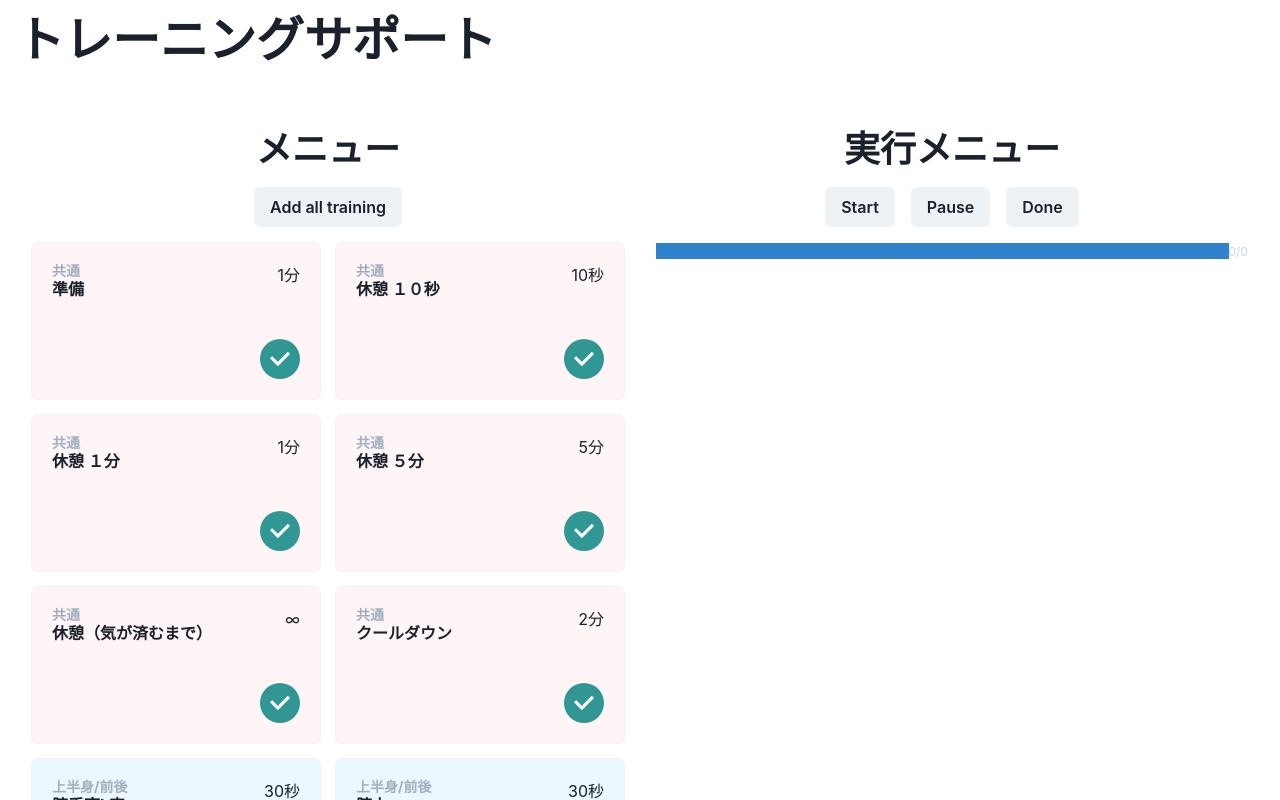
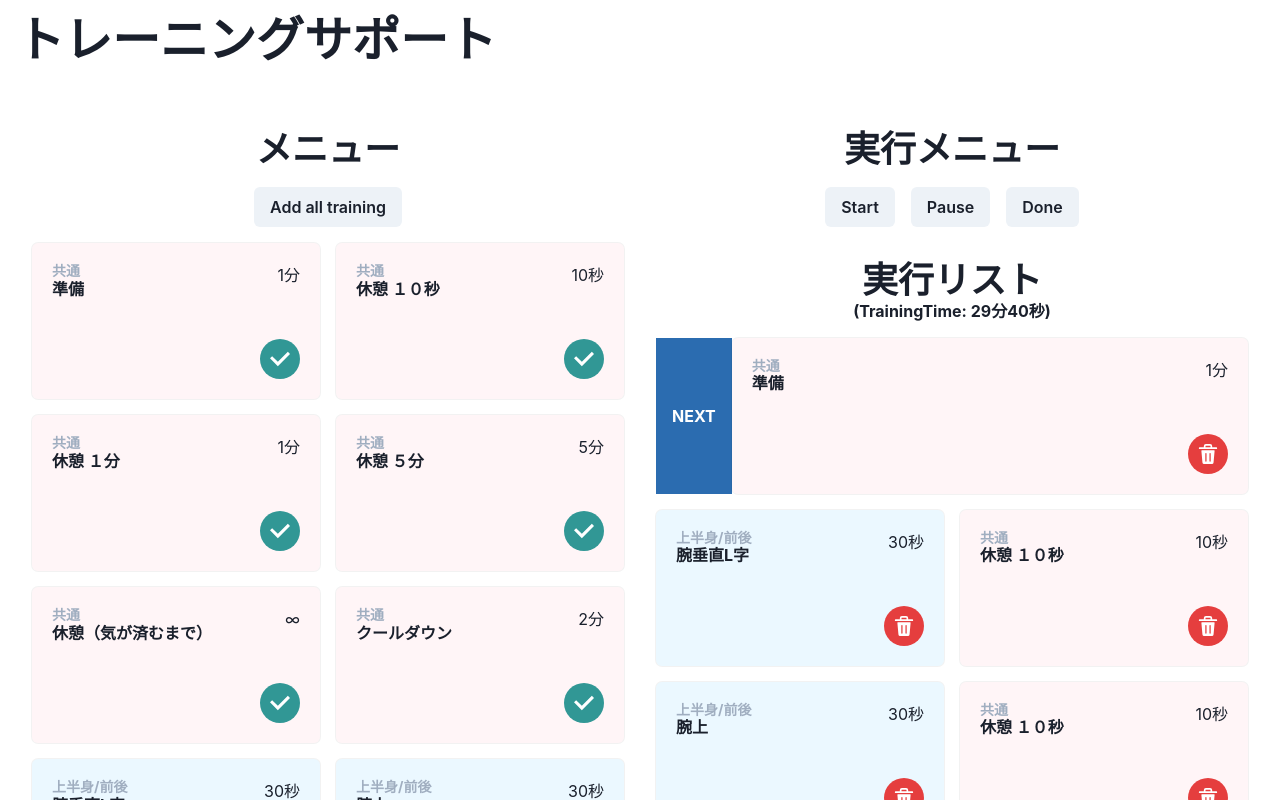
Before and after one commit to risk/training-support, a Next.js app: page / in a window 1280 px wide. Both pictures are taken after a click on the button "Add all training". Shown: the top 800 px of the page. Built offline with nearby package versions, Linux system fonts and the light colour scheme.

Commit message:
プログレスバーを円に変更

```diff
--- a/src/components/TrainingProgress.tsx
+++ b/src/components/TrainingProgress.tsx
@@ -3,10 +3,11 @@ import React, { useEffect } from 'react'
 import {
   Box,
   Flex,
-  HStack,
+  Stack,
   Text,
   Button,
-  Progress
+  CircularProgress,
+  CircularProgressLabel
 } from '@chakra-ui/react'
 import { CheckIcon, MinusIcon } from "@chakra-ui/icons"
 
@@ -16,6 +17,7 @@ type onNextHandler = () => void
 type onDoneHandler = () => void
 
 interface TrainingProgressProps {
+  hidden: boolean
   id: string
   header?: string
   name: string
@@ -90,13 +92,17 @@ export class TrainingProgress extends React.Component<TrainingProgressProps, Tra
   render(): React.ReactNode {
     const duration = this.props.duration !== -1 ? this.props.duration : '∞'
     return (
-      <Flex height="100%">
-        <Progress flex={1} max={this.props.duration} value={this.state.progress.count} size="lg" />
-        <Flex justifyContent="right">
-          <Text fontSize="xs" color="gray.300">{this.state.progress.count}/{duration}</Text>
-        </Flex>
+      <>
+        {!this.props.hidden && (
+          <CircularProgress size={120} max={this.props.duration} value={this.state.progress.count}>
+            <CircularProgressLabel>
+              <Text fontSize="ms" color="gray.600">{this.state.progress.count}</Text>
+              <Text fontSize="xs" color="gray.400">{duration}</Text>
+            </CircularProgressLabel>
+          </CircularProgress>
+        )}
         <audio id="progress-term" src="/wavs/maou_se_system47.wav" />
-      </Flex>
+      </>
     )
   }
 }
--- a/src/pages/index.tsx
+++ b/src/pages/index.tsx
@@ -9,7 +9,8 @@ import {
   Stack, HStack,
   Heading,
   Text,
-  Button
+  Button,
+  VStack
 } from '@chakra-ui/react'
 import { secToMins } from '@/utils/stringConverter'
 import { TrainingItem, ItemActions } from '@/components/TrainingItem'
@@ -90,7 +91,7 @@ export default function Index(props: PageIndexProps) {
     duration: 0
   })
 
-  const progressRef = useRef<TrainingExecute>(null)
+  const progressRef = useRef<TrainingProgress>(null)
 
   const onItemAdd = (id: string) => {
     console.log('add!', id)
@@ -148,7 +149,6 @@ export default function Index(props: PageIndexProps) {
                 setExecuteList(addList)
               }}>Add all training</Button>
             </HStack>
-            {/* <Stack spacing='4'> */}
             <SimpleGrid spacing={4} templateColumns='repeat(auto-fill, minmax(200px, 1fr))'>
               {props.items.map(item => (
                   <TrainingItem
@@ -164,7 +164,6 @@ export default function Index(props: PageIndexProps) {
                   />
                 )
               )}
-            {/* </Stack> */}
             </SimpleGrid>
           </Box>
           <Box flex="1" p={4}>
@@ -204,6 +203,8 @@ export default function Index(props: PageIndexProps) {
                 }
               }}>Done</Button>
             </HStack>
+            <Flex>
+              <Stack flexGrow={1}>
                 <TrainingItem
                   hidden={executeTraininig.id === ''}
                   id={`exec-${executeTraininig.id}`}
@@ -214,8 +215,10 @@ export default function Index(props: PageIndexProps) {
                   bg={getTrainingTypes(executeTraininig.type)?.bg || 'white'}
                   mode={ItemActions.none}
                 />
+              </Stack>
               <TrainingProgress
                 ref={progressRef}
+                hidden={executeTraininig.id === ''}
                 id={executeTraininig.id}
                 header={getTrainingTypes(executeTraininig.type)?.name}
                 name={executeTraininig.name}
@@ -234,17 +237,37 @@ export default function Index(props: PageIndexProps) {
                   }
                 }}
                 />
+            </Flex>
             <Heading as='h2' size='xl' textAlign="center" m={4}>
-              実行リスト
-            </Heading>
-            <Box p={2}>
-              <Text>TrainingTime:&nbsp;{secToMins(executeList.reduce<number>((p, c) => {
+              <Text>実行リスト</Text>
+              <Text fontSize="md" >(TrainingTime:&nbsp;{secToMins(executeList.reduce<number>((p, c) => {
                 p = p + c.duration
                 return p
-              }, 0))}</Text>
+              }, 0))})</Text>
+            </Heading>
+            {executeList.length > 0 &&
+              <Flex mb={4}>
+                <Flex alignItems="center" p={4} bg="blue.600">
+                  <Text as="b" color="white">NEXT</Text>
+                </Flex>
+                <Box flexGrow={1}>
+                  <TrainingItem
+                    key={executeList[0].id}
+                    id={executeList[0].id}
+                    header={getTrainingTypes(executeList[0].type)?.name}
+                    name={executeList[0].name}
+                    description="説明仮置き"
+                    duration={executeList[0].duration || -1}
+                    bg={getTrainingTypes(executeList[0].type)?.bg}
+                    mode={ItemActions.delete}
+                    onAction={onItemDelete}
+                  />
                 </Box>
-            <Stack spacing='4'>
-              {executeList.map(item => (
+              </Flex>
+            }
+
+            <SimpleGrid spacing={4} templateColumns='repeat(auto-fill, minmax(200px, 1fr))'>
+              {executeList.slice(1).map(item => (
                   <TrainingItem
                     key={item.id}
                     id={item.id}
@@ -258,7 +281,7 @@ export default function Index(props: PageIndexProps) {
                   />
                 )
               )}
-            </Stack>
+            </SimpleGrid>
           </Box>
         </Flex>
       </ChakraProvider>
```
Lines whose indentation alone changed are shown as unchanged.
